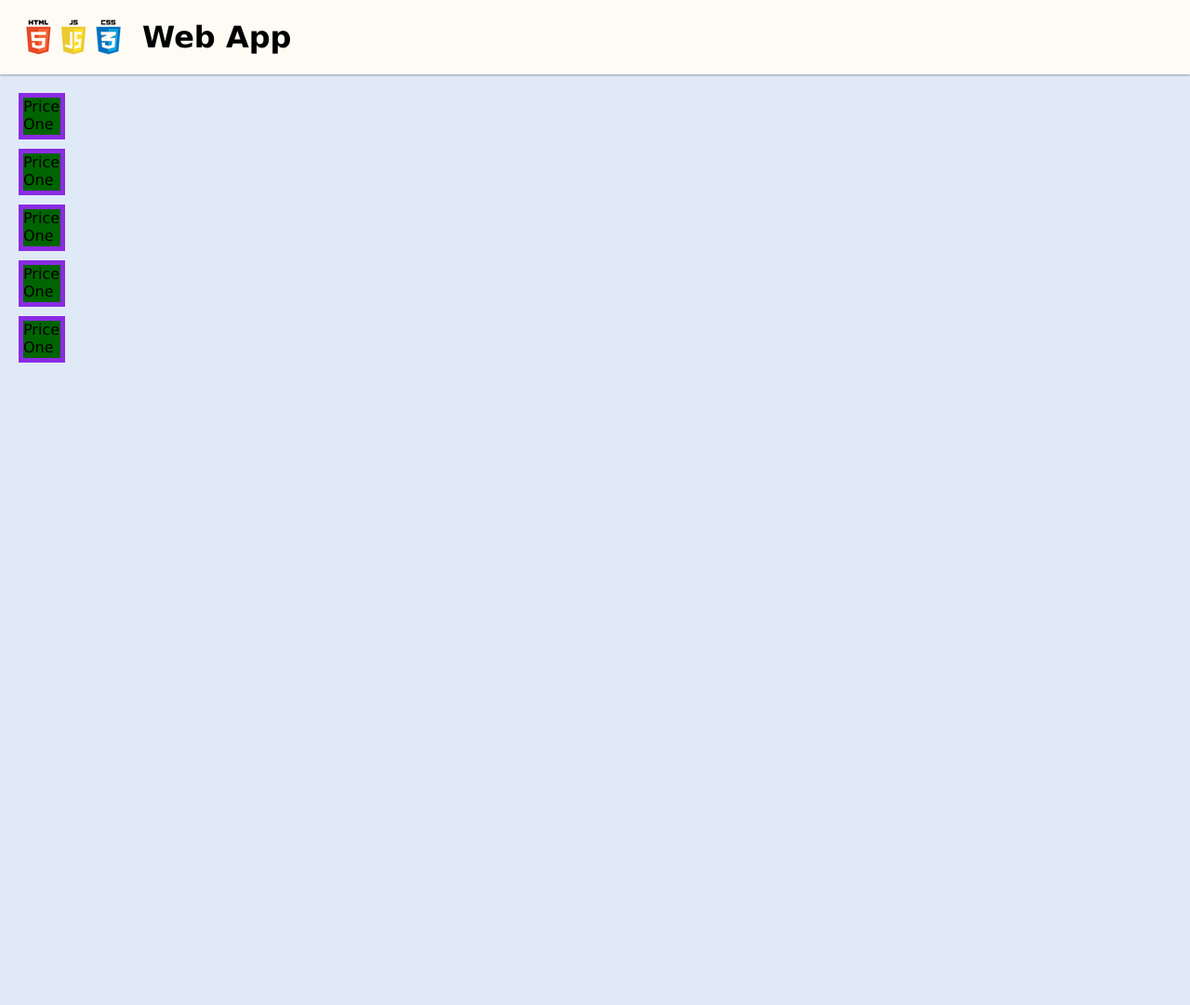
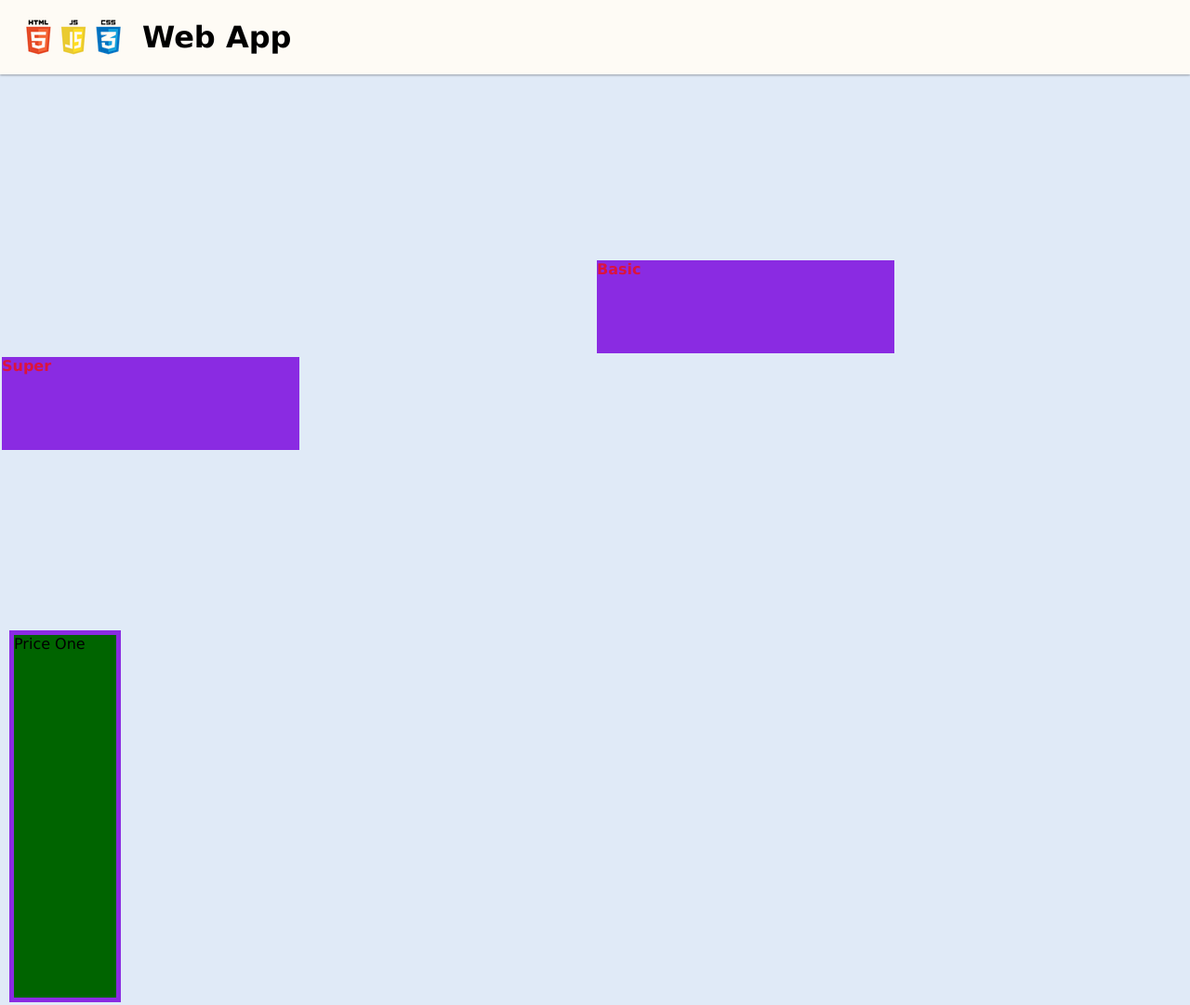
Before and after one commit to lauriefish22/copywebsite, a plain HTML site: page index.html in a window 1280 px wide. Shown: the top 1081 px of the page at 93% size. Before the commit the page ends 800 px from the top, so only its background shows below. Drawn offline with Linux system fonts and the light colour scheme.

Commit message:
added classes plan types

```diff
--- a/index.html
+++ b/index.html
@@ -27,13 +27,21 @@
             <img class="logo" src="assets/html_css_js.png" alt="logo" />
             <h1>Web App</h1>
         </header>
+        <main>
+            <p>
+            <div class="plan-typeB">Basic</div>
+            <div class="plan-typeS">Super</div>
+        </p>
+        </main>
 
-        <main>
+        <p>
+
         <div class="price-column">Price One</div>
         <div class="price-column">Price One</div>
         <div class="price-column">Price One</div>
         <div class="price-column">Price One</div>
         <div class="price-column">Price One</div>
+        </p>
     </main>
     </body>
 </html>
--- a/styles/global.css
+++ b/styles/global.css
@@ -31,15 +31,47 @@ header .logo {
 }
 
 main {
-    padding: 20px;
+    display: grid;
+    grid-template-columns: 50% 50%;
 }
 
 .price-column {
-    height: 50px;
-    width: 50px;
+    height: 400px;
+    width: 120px;
     border-color: blueviolet;
     background-color: #006400;
     border-style: solid;
-    margin-bottom: 10px;
     border-width: 5px;
+    margin: 10px;
+    margin-top: 120px;
+    flex-wrap: wrap;
 }
+
+.plan-typeB {
+    height: 100px;
+    width: 50%;
+    color: crimson;
+    font-weight: bolder;
+    border-style: solid;
+    border-color: black;
+    background-color: blueviolet;
+    margin: 2px;
+    margin-top: 200px;
+}
+
+.plan-typeS {
+    height: 100px;
+    width: 50%;
+    color: crimson;
+    font-weight: bolder;
+    border-style: solid;
+    border-color: black;
+    background-color: blueviolet;
+    margin: 2px;
+    margin-top: 2px;
+}
+
+p {
+    padding: 20px;
+    display: flex;
+}
```
Also changed, not shown: assets/Screenshot 2023-01-05 at 3.13.54 PM.png (renamed from assets/wireframe.png). Lines whose indentation alone changed are shown as unchanged.
